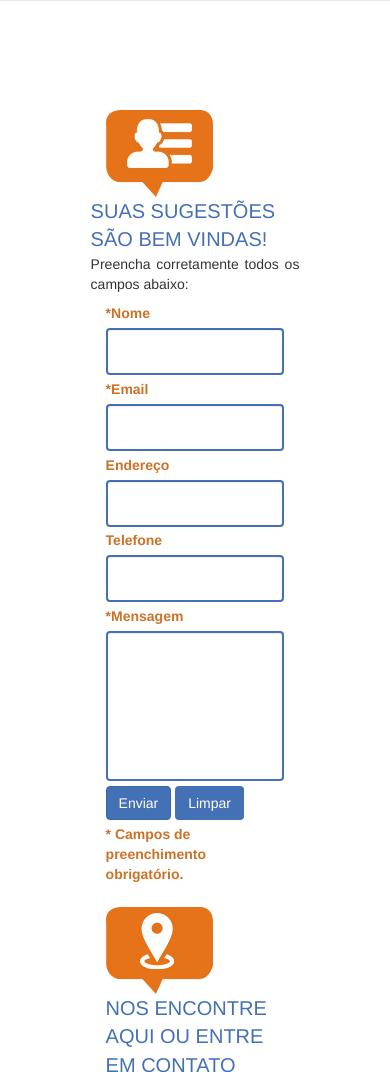
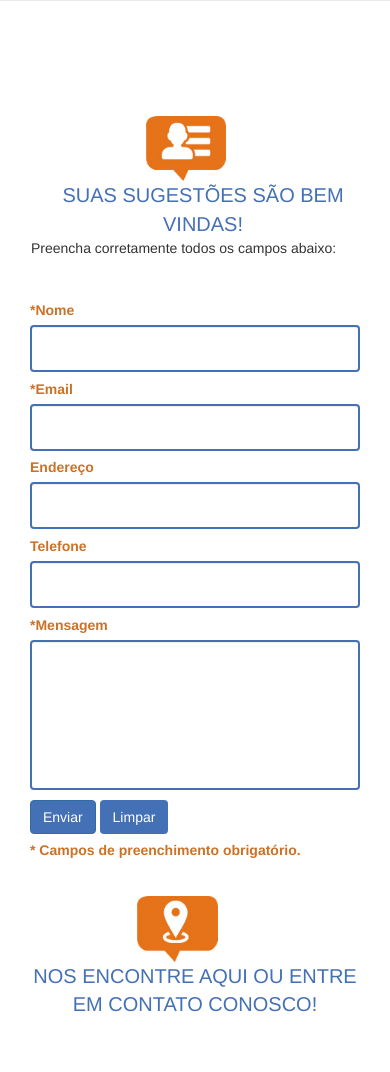
Before and after one commit to ITEVA/curioNet, a PHP site: page / in a window 390 px wide. Shown: the part 1965-3037 px from the top of the page. Run offline with PHP 8.4, Linux system fonts and the light colour scheme.

Commit message:
Contatos Responsivo

```diff
--- a/Pages/home.php
+++ b/Pages/home.php
@@ -350,8 +350,8 @@
         <div id="formContatos" class="col-lg-5">
 
             <!-- Icone | Texto -->
-            <div id="iconeTexto">
-                <div class="icone col-lg-4">
+            <div class="iconeTexto">
+                <div class="icone">
                     <img src="img/sugestoes.jpg"/>
                 </div>
 
@@ -400,12 +400,12 @@
         <div id="mapaContatos" class="col-lg-6">
 
             <!-- Icone | Texto -->
-            <div id="iconeTexto">
-                <div class="icone col-lg-4">
+            <div class="iconeTexto">
+                <div class="icone">
                     <img src="img/localizacao.jpg"/>
                 </div>
 
-                <div class="txtIcone col-lg-8">
+                <div class="txtIcone">
                     <p class="titleAzul">NOS ENCONTRE AQUI OU ENTRE EM CONTATO CONOSCO!</p>
                 </div>
 
--- a/css/contatos.css
+++ b/css/contatos.css
@@ -22,14 +22,6 @@ div#contatos div.divMaior {
     margin-top: 0px;
 }
 
-div#contatos div#mapaContatos div.divMaior {
-    padding: 0px;
-    margin-top: 4%;
-    border: 3px solid #4470b5;
-    border-radius: 5px;
-    background-color: #eaeaea;
-}
-
 div#contatos .form-control {
     border: 2px solid #4470b5;
 }
@@ -46,6 +38,14 @@ div#contatos input {
 div#contatos .btn {
     margin-top: 3%;
     background-color: #4470b5;
+}
+
+div#contatos div#mapaContatos div.divMaior {
+    padding: 0px;
+    margin-top: 4%;
+    border: 3px solid #4470b5;
+    border-radius: 5px;
+    background-color: #eaeaea;
 }
 
 div#contatos div.iconSmall{
@@ -78,22 +78,45 @@ iframe#mapa {
     border-radius: 5px;
 }
 
+div.iconeTexto {
+    display: block;
+    position: relative;
+    width: auto;
+    height: 123px;
+}
+
 div#contatos div.icone {
+    display: block;
+    position: relative;
+    float: left;
     padding-right: 0px;
 }
 
+div#contatos div#formContatos div.icone {
+    padding-left: 16px;
+    max-width: 131px;
+}
+
+div#contatos div#mapaContatos div.icone {
+    padding-left: 0;
+    max-width: 116px;
+}
+
 div#contatos div.txtIcone {
+    display: block;
+    position: relative;
+    float: right;
     padding-left: 0px;
     padding-right: 0px;
 }
 
-div#contatos div#formContatos div.icone {
-    max-width: 131px;
+div#contatos div#formContatos div.txtIcone {
+    width: 71%;
 }
 
-div#contatos div#mapaContatos div.icone {
+div#contatos div#mapaContatos div.txtIcone {
     padding-left: 0px;
-    max-width: 116px;
+    width: 76%;
 }
 
 div#telefoneEmail {
@@ -101,10 +124,109 @@ div#telefoneEmail {
     padding: 0px;
 }
 
-div#iconeTexto {
-    display:block;
-    position: relative;
-    width: auto;
-    height: auto;
-    margin-bottom: 3%;
+@media all and (max-width: 1800px){
+    div#contatos div.box {
+        width: 70%;
+    }
 }
+
+@media all and (max-width: 1650px){
+    div#contatos div.box {
+        width: 70%;
+    }
+}
+
+@media all and (max-width: 1520px){
+    div#contatos div.box {
+        width: 75%;
+    }
+
+    div#contatos div#formContatos div.txtIcone {
+        width: 68%;
+    }
+}
+
+@media all and (max-width: 1400px){
+    div#contatos div.box {
+        width: 80%;
+    }
+}
+
+@media all and (max-width: 1370px){
+    div#contatos div.box {
+        width: 85%;
+    }
+}
+
+@media all and (max-width: 1195px){
+    div#contatos div.box {
+        width: 60%;
+    }
+
+    div#contatos div#formContatos div.txtIcone {
+        width: 75%;
+    }
+
+    div#contatos div#mapaContatos div.txtIcone {
+        width: 75%;
+    }
+}
+
+@media all and (max-width: 900px){
+    div#contatos div.box {
+        width: 70%;
+    }
+
+    div#contatos div#formContatos div.txtIcone {
+        width: 70%;
+    }
+
+    div#contatos div#mapaContatos div.txtIcone {
+        width: 70%;
+    }
+}
+
+@media all and (max-width: 650px){
+    div#contatos div.box {
+        width: 95%;
+    }
+}
+
+@media all and (max-width: 480px){
+    div#contatos div.box {
+        width: 100%;
+    }
+
+    div#contatos div.iconeTexto {
+        margin-bottom: 5%;
+        height: 160px;
+    }
+
+    div#contatos div.icone img{
+        width: 70%;
+    }
+
+    div#contatos div#formContatos div.txtIcone {
+        padding-left: 16px;
+        width: 100%;
+        text-align: center;
+    }
+
+    div#contatos div#mapaContatos div.txtIcone {
+        width: 100%;
+        text-align: center;
+    }
+
+    div#contatos div.icone {
+        float: none;
+        margin: auto;
+    }
+
+    iframe#mapa {
+        height: 80%;
+    }
+}
+
+@media all and (max-width: 300px){
+    width: 100%;
+}
```
